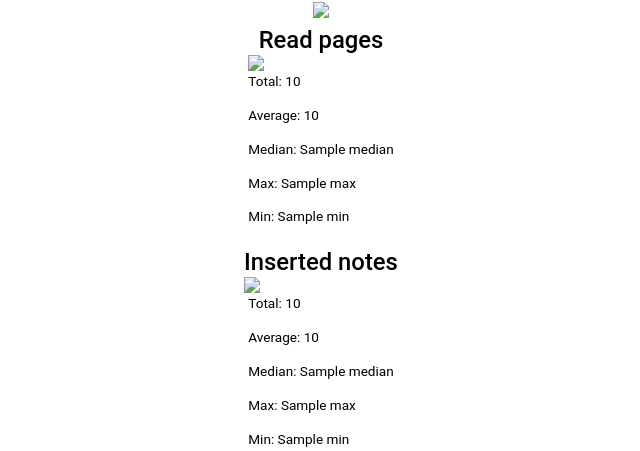
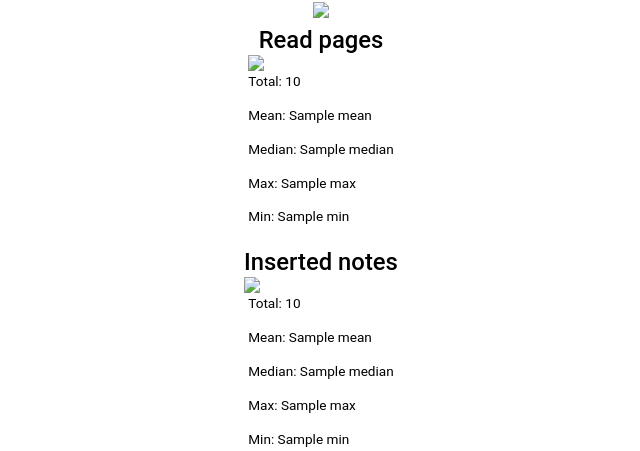
Before and after one commit to kunansy/ReadingTracker, a Python web app: template templates/system/graphic.html in a window 1280 px wide. Shown: the part 382-833 px from the top of the page, without its empty margins (319-959 px from the left). Run offline with Jinja, Linux system fonts and the light colour scheme; the template is opened without the code that fills it: most values are stand-ins (such as "Sample title", 1, 10 or a date in 2020); some libraries are stand-ins or nearby versions.

Commit message:
DEV-#78: average -> mean

```diff
--- a/templates/system/graphic.html
+++ b/templates/system/graphic.html
@@ -35,7 +35,7 @@
 
         <div class="statistics">
             <p> Total: {{ reading_trend.total }} </p>
-            <p> Average: {{ reading_trend.average }} </p>
+            <p> Mean: {{ reading_trend.mean }} </p>
             <p> Median: {{ reading_trend.median }} </p>
             <p> Max: {{ reading_trend.max }} </p>
             <p> Min: {{ reading_trend.min }} </p>
@@ -48,7 +48,7 @@
 
         <div class="statistics">
             <p> Total: {{ notes_trend.total }} </p>
-            <p> Average: {{ notes_trend.average }} </p>
+            <p> Mean: {{ notes_trend.mean }} </p>
             <p> Median: {{ notes_trend.median }} </p>
             <p> Max: {{ notes_trend.max }} </p>
             <p> Min: {{ notes_trend.min }} </p>
--- a/tracker/system/trends.py
+++ b/tracker/system/trends.py
@@ -71,7 +71,7 @@ class WeekStatistics:
         ]
 
     @property
-    def average(self) -> Decimal:
+    def mean(self) -> Decimal:
         return Decimal(self.total) / 7
 
     @property
```
